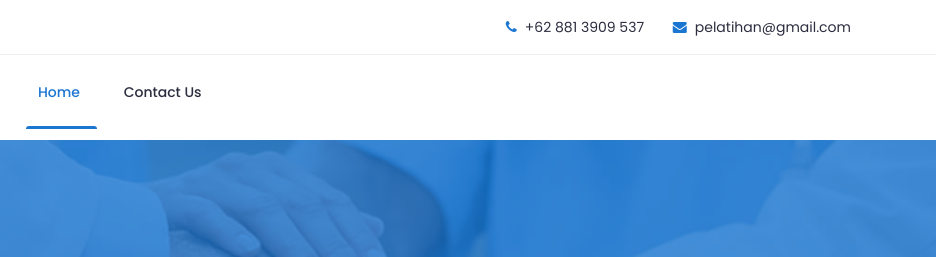
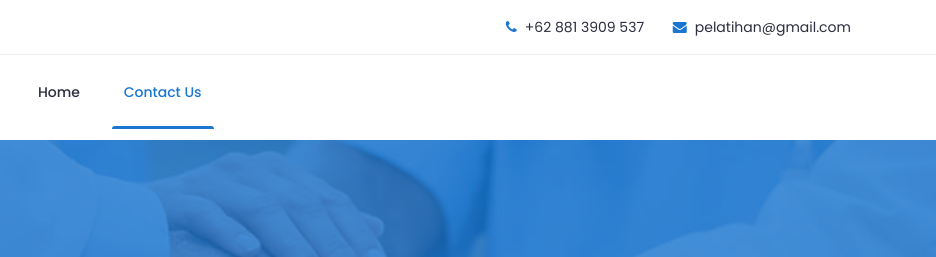
Before and after one commit to satpamyolo/latih-company, a plain HTML site: page contact.html in a window 1280 px wide. Shown: the top 257 px of the page, 344-1280 px from the left. Drawn offline with Linux system fonts and the light colour scheme; some packages are replaced by stand-ins of ours; a script that the page names is missing.

Commit message:
Update contact.html

```diff
--- a/contact.html
+++ b/contact.html
@@ -107,12 +107,12 @@
 								<div class="main-menu">
 									<nav class="navigation">
 										<ul class="nav menu">
-											<li class="active"><a href="index.html">Home <i class=""></i></a>
+											<li><a href="index.html">Home <i class=""></i></a>
 												<!-- <ul class="dropdown">
 													<li><a href="index.html">Home Page 1</a></li>
 												</ul> -->
 											</li>
-											<li><a href="contact.html">Contact Us</a></li>
+											<li class="active"><a href="contact.html">Contact Us</a></li>
 										</ul>
 									</nav>
 								</div>
```
